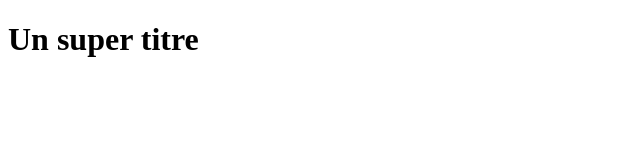
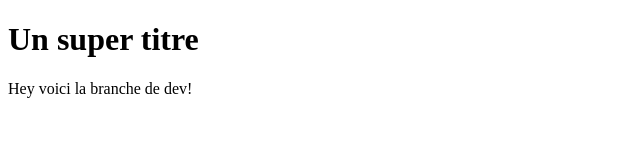
Before and after one commit to nicolasQueval/OpenclassroomsProject, a plain HTML site: page index.html in a window 1280 px wide. Shown: the whole page, without its empty margins (0-640 px from the left). Drawn offline with Linux system fonts and the light colour scheme.

Commit message:
Modification html

```diff
--- a/index.html
+++ b/index.html
@@ -6,5 +6,6 @@
 </head>
 <body>
    <h1>Un super titre</h1>
+   <p>Hey voici la branche de dev!</p>
 </body>
 </html>
```
